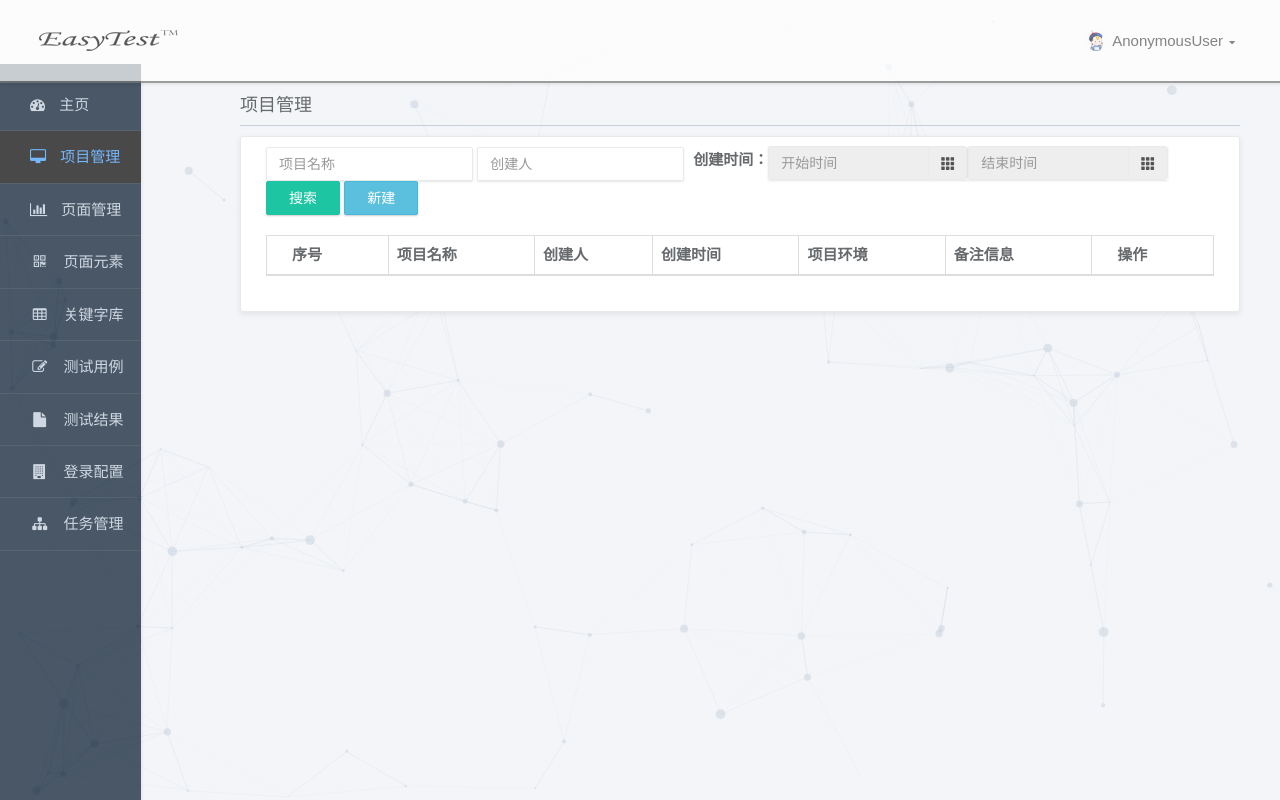
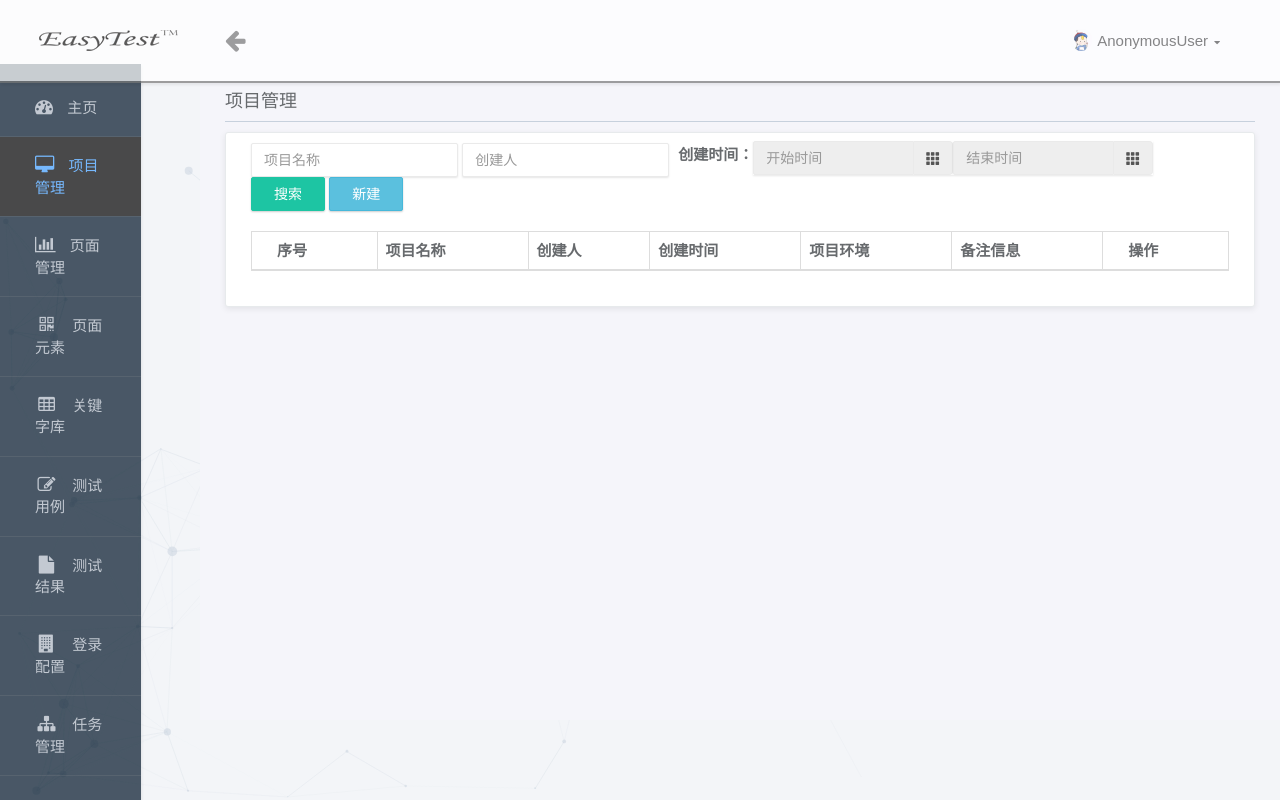
Before and after one commit to lixiaofeng1993/Autotest_platform, a Django app: template templates/page/2项目管理.html in a window 1280 px wide. Run offline with Django 3.2, Linux system fonts and the light colour scheme; the template is opened without the code that fills it, so the values that code supplies are empty; some libraries are stand-ins or nearby versions.

Commit message:
页面样式

```diff
--- a/static/assets/css/custom-styles.css
+++ b/static/assets/css/custom-styles.css
@@ -11,7 +11,7 @@
 }
 
 #page-wrapper {
-    padding: 15px 15px;
+    /*padding: 15px 15px;*/
     min-height: 600px;
     /*background:#E5EBF2;*/
 
@@ -19,11 +19,11 @@
 
 #page-inner {
     width: 100%;
-    margin: 10px 20px 10px 0px;
+    /*margin: 10px 20px 10px 0px;*/
     background-color: transparent;
-    padding: 10px;
+    /*padding: 10px;*/
     /*min-height:1200px;*/
-    margin-top: 7%;
+    margin-top: 0;
 }
 
 .mar-rignt-20 {
@@ -531,8 +531,8 @@
 
 @media (min-width: 768px) {
     #page-wrapper {
-        margin: 0 0 0 200px;
-        padding: 15px 30px;
+        margin: 0 0 0 0;
+        /*padding: 15px 30px;*/
         /*min-height: 1200px;*/
 
     }
@@ -544,7 +544,7 @@
     }
 
     .navbar {
-        border-radius: 0px;
+        border-radius: 0;
     }
 
 }
--- a/static/assets/css/main.css
+++ b/static/assets/css/main.css
@@ -76,7 +76,7 @@
     -ms-transition: all 0.3s ease-in-out;
     -o-transition: all 0.3s ease-in-out;
     transition: all 0.3s ease-in-out;
-    width: calc(100% - 260px);
+    width: calc(100% - 200px);
     left: 0;
     position: relative;
     float: right;
@@ -85,7 +85,7 @@
 
 #wrapper #sidebar-nav,
 #wrapper .main {
-    padding-top: 80px;
+    padding-top: 7%;
 }
 
 @media screen and (max-width: 767px) {
--- a/static/assets/js/klorofil-common.js
+++ b/static/assets/js/klorofil-common.js
@@ -59,7 +59,7 @@
 	});
 
 	if( $('.sidebar-scroll').length > 0 ) {
-		$('.sidebar-scroll').slimScroll({
+		$('.sidebar-scroll').scrollTop({
 			height: '95%',
 			wheelStep: 2,
 		});
@@ -82,30 +82,30 @@
 	// panel collapse/expand
 	var affectedElement = $('.panel-body');
 
-	$('.panel .btn-toggle-collapse').clickToggle(
-		function(e) {
-			e.preventDefault();
-
-			// if has scroll
-			if( $(this).parents('.panel').find('.slimScrollDiv').length > 0 ) {
-				affectedElement = $('.slimScrollDiv');
-			}
-
-			$(this).parents('.panel').find(affectedElement).slideUp(300);
-			$(this).find('i.lnr-chevron-up').toggleClass('lnr-chevron-down');
-		},
-		function(e) {
-			e.preventDefault();
-
-			// if has scroll
-			if( $(this).parents('.panel').find('.slimScrollDiv').length > 0 ) {
-				affectedElement = $('.slimScrollDiv');
-			}
-
-			$(this).parents('.panel').find(affectedElement).slideDown(300);
-			$(this).find('i.lnr-chevron-up').toggleClass('lnr-chevron-down');
-		}
-	);
+	// $('.panel .btn-toggle-collapse').clickToggle(
+	// 	function(e) {
+	// 		e.preventDefault();
+    //
+	// 		// if has scroll
+	// 		if( $(this).parents('.panel').find('.slimScrollDiv').length > 0 ) {
+	// 			affectedElement = $('.slimScrollDiv');
+	// 		}
+    //
+	// 		$(this).parents('.panel').find(affectedElement).slideUp(300);
+	// 		$(this).find('i.lnr-chevron-up').toggleClass('lnr-chevron-down');
+	// 	},
+	// 	function(e) {
+	// 		e.preventDefault();
+    //
+	// 		// if has scroll
+	// 		if( $(this).parents('.panel').find('.slimScrollDiv').length > 0 ) {
+	// 			affectedElement = $('.slimScrollDiv');
+	// 		}
+    //
+	// 		$(this).parents('.panel').find(affectedElement).slideDown(300);
+	// 		$(this).find('i.lnr-chevron-up').toggleClass('lnr-chevron-down');
+	// 	}
+	// );
 
 
 	/*-----------------------------------/
--- a/templates/page/base.html
+++ b/templates/page/base.html
@@ -35,8 +35,16 @@
         .form-control-custom {
             margin-top: -3px;
         }
-        a:hover{
+
+        a:hover {
             color: red;
+        }
+
+        #nav .sidebar-collapse nav .nav li {
+            border-bottom: 1px solid rgba(107, 108, 109, 0.19);
+        }
+        .active-menu{
+
         }
     </style>
     {% block css %}
@@ -60,7 +68,10 @@
                                                  class="img-responsive logo"></a>
             </div>
         </div>
-        <div id="navbar-menu1">
+        <div class="container-fluid">
+            <div class="navbar-btn">
+                <button type="button" class="btn-toggle-fullwidth"><i class="fa fa-arrow-left"></i></button>
+            </div>
             <ul class="nav navbar-nav navbar-right">
                 <li class="dropdown">
                     <a href="#" class="dropdown-toggle" data-toggle="dropdown" id="img"><img
@@ -83,51 +94,62 @@
     </nav>
     <!-- 头部bar end -->
     <!-- 左侧导航  -->
-    <nav class="navbar-default navbar-side" role="navigation" id="nav" style="overflow-y:auto; overflow-x:auto; width:11%; height:100%;">
-        <div class="sidebar-collapse">
+    <div class="navbar-default navbar-side sidebar" role="navigation" id="nav"
+         style="overflow-y:auto; overflow-x:auto; width:11%; height:100%;">
+        <div class="sidebar-collapse sidebar-scroll">
+            <nav>
                 <ul class="nav" id="main-menu" style="margin-top: 15px">
                     <li>
-                    <a href="{% url 'index' %}"><i class="fa fa-dashboard"></i> 主页</a>
+                        <a href="{% url 'index' %}" class=""><i class="fa fa-dashboard"></i> 主页</a>
                     </li>
                     <li>
-                    <a href="{% url 'project' %}"><i class="fa fa-desktop"></i> 项目管理</a>
+                        <a href="{% url 'project' %}" class=""><i class="fa fa-desktop"></i> 项目管理</a>
                     </li>
                     <li>
-                    <a href="{% url 'page' %}"><i class="fa fa-bar-chart"></i> 页面管理</a>
+                        <a href="{% url 'page' %}" class=""><i class="fa fa-bar-chart"></i> 页面管理</a>
                     </li>
                     <li>
-                    <a href="{% url 'element' %}"><i class="fa  fa-fw fa-qrcode"></i> 页面元素</a>
+                        <a href="{% url 'element' %}" class=""><i class="fa  fa-fw fa-qrcode"></i> 页面元素</a>
                     </li>
 
                     <li>
-                    <a href="{% url 'keyword' %}"><i class="fa fa-fw fa-table"></i> 关键字库</a>
+                        <a href="{% url 'keyword' %}" class=""><i class="fa fa-fw fa-table"></i> 关键字库</a>
                     </li>
                     <li>
-                    <a href="{% url 'testcase' %}"><i class="fa fa-fw fa-edit"></i> 测试用例 </a>
+                        <a href="{% url 'testcase' %}" class=""><i class="fa fa-fw fa-edit"></i> 测试用例 </a>
                     </li>
                     <li>
-                    <a href="{% url 'result' %}"><i class="fa fa-fw fa-file"></i> 测试结果 </a>
+                        <a href="{% url 'result' %}" class=""><i class="fa fa-fw fa-file"></i> 测试结果 </a>
                     </li>
                     <li>
-                    <a href="{% url 'loginConfig' %}"><i class="fa fa-fw fa-building"></i> 登录配置 </a>
+                        <a href="{% url 'loginConfig' %}" class=""><i class="fa fa-fw fa-building"></i> 登录配置 </a>
                     </li>
                     <li>
-                    <a href="{% url 'task' %}"><i class="fa fa-fw fa-sitemap"></i> 任务管理 </a>
+                        <a href="{% url 'task' %}" class=""><i class="fa fa-fw fa-sitemap"></i> 任务管理 </a>
                     </li>
                 </ul>
+            </nav>
         </div>
 
-    </nav>
+    </div>
     <!-- 左侧导航  -->
+    <div class="main">
+        <div class="main-content">
+            <div class="container-fluid">
                 {% block body %}
 
                 {% endblock %}
+            </div>
+        </div>
+    </div>
     <!-- /. PAGE WRAPPER  -->
 </div>
 {% block alert %}
 
 {% endblock %}
 <script src="{% static 'assets/jquery/jquery.min.js' %}"></script>
+<script src="{% static 'assets/js/bootstrap.min.js' %}"></script>
+<script src="{% static 'assets/js/klorofil-common.js' %}"></script>
 <script>
     $(document).ready(function () {
         var a_name = $("a").text();
```
Lines whose indentation alone changed are shown as unchanged.
